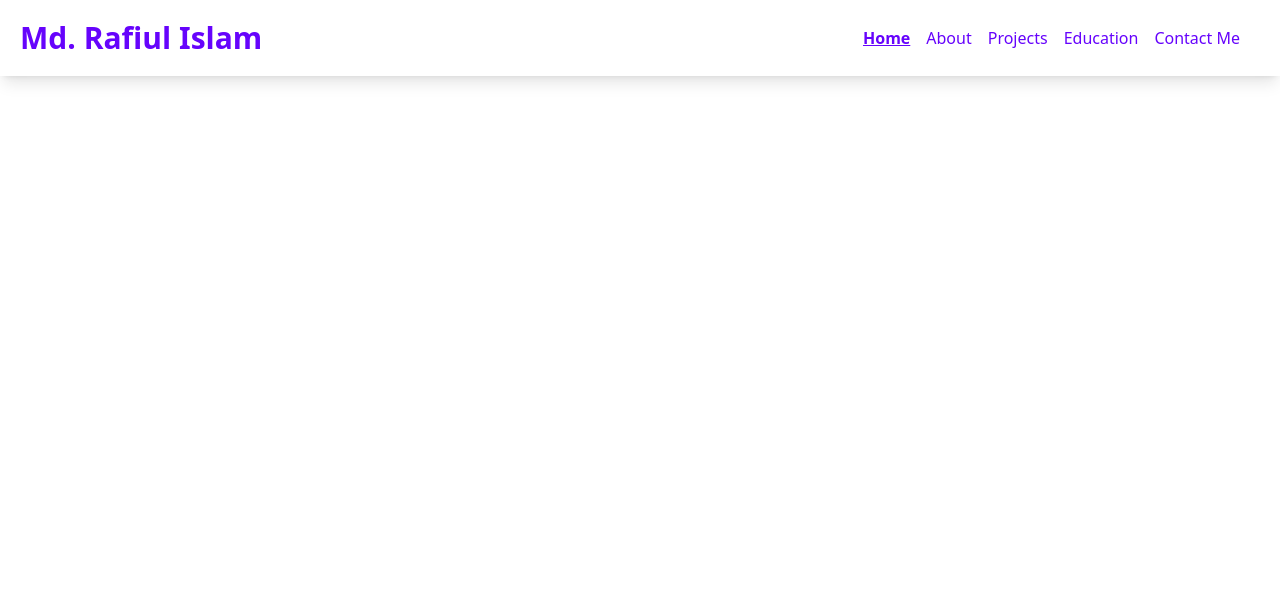
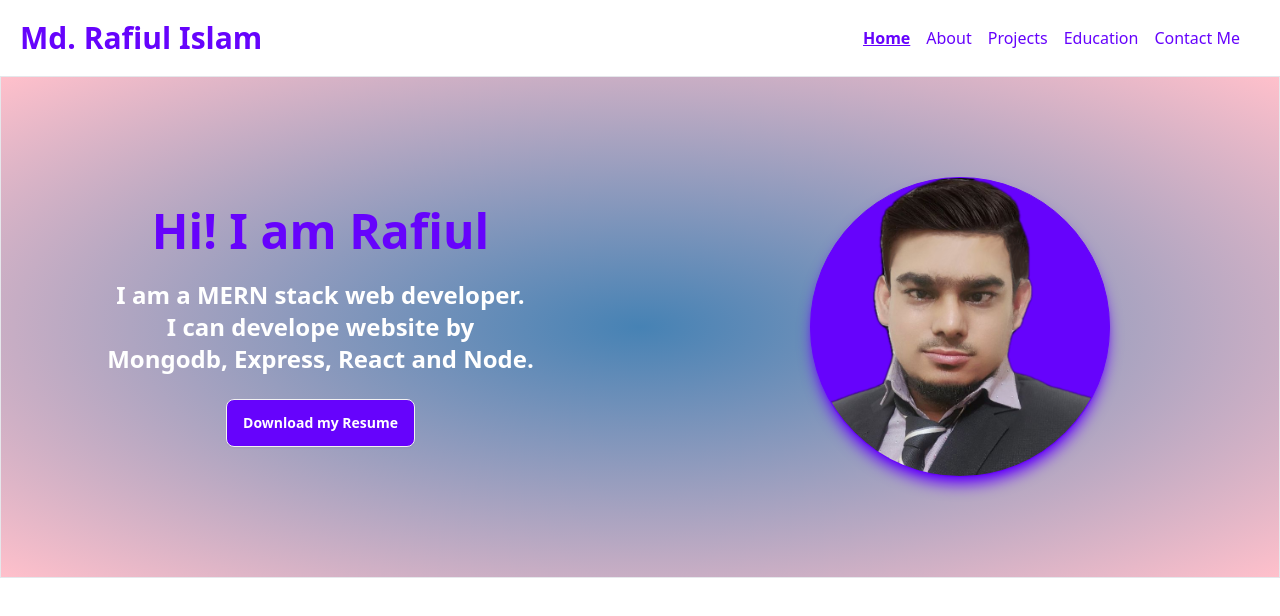
Before and after one commit to Rafiul23/my-portfolio-website, a React (Vite) app: page / in a window 1280 px wide. Shown: the top 616 px of the page. Built offline with nearby package versions, Linux system fonts and the light colour scheme.

Commit message:
added banner

```diff
--- /dev/null
+++ b/src/Components/Banner.jsx
@@ -0,0 +1,22 @@
+import myPic from '../assets/rafiul1.png'
+
+const Banner = () => {
+    return (
+        <div className="min-h-[400px] border" style={{
+            background: 'radial-gradient(steelBlue, pink )'
+        }}>
+            <div className="my-[100px] flex items-center flex-col lg:flex-row-reverse">
+               <div className='w-1/2 flex justify-center items-center'>
+               <img src={myPic} className="w-[300px] h-[300px] rounded-full border bg-alpha border-alpha shadow-lg shadow-alpha" />
+               </div>
+                <div className='w-1/2 text-center '>
+                    <h1 className="text-5xl text-alpha font-bold">Hi! I am Rafiul</h1>
+                    <p className="py-6 text-2xl font-bold text-white">I am a MERN stack web developer.<br/>I can develope website by <br/> Mongodb, Express, React and Node.</p>
+                    <button className="btn bg-alpha text-white">Download my Resume</button>
+                </div>
+            </div>
+        </div>
+    );
+};
+
+export default Banner;
--- a/src/Components/Home.jsx
+++ b/src/Components/Home.jsx
@@ -1,9 +1,10 @@
+import Banner from "./Banner";
 
 
 const Home = () => {
     return (
         <div>
-
+            <Banner></Banner>
         </div>
     );
 };
```
Also changed, not shown: src/assets/rafiul1.png (added).
